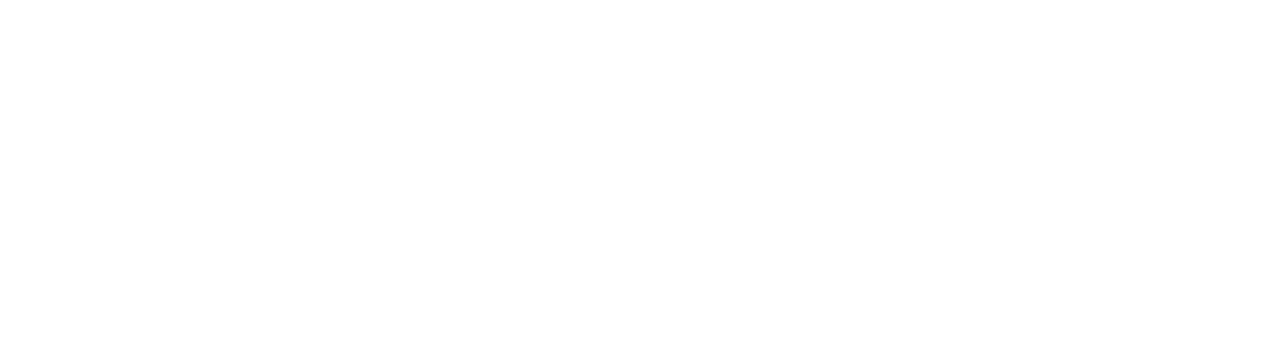
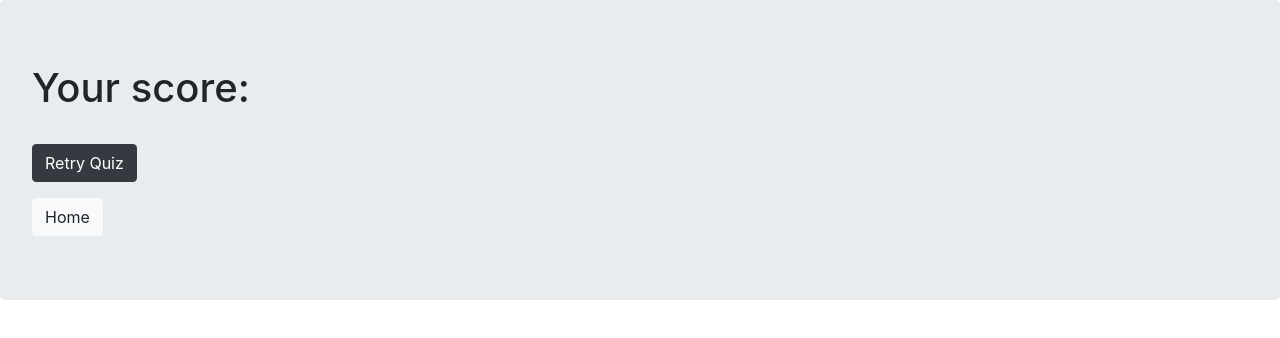
Before and after one commit to reaganogrady/imagequiz, a React (Create React App) app: page /#/score in a window 1280 px wide. Shown: the top 338 px of the page. Built offline with nearby package versions, Linux system fonts and the light colour scheme.

Commit message:
Changing computers

```diff
--- a/src/App.js
+++ b/src/App.js
@@ -3,7 +3,7 @@ import 'bootstrap/dist/css/bootstrap.css'
 import Home from './home';
 import Login from './login';
 import Quiz from './quiz';
-import Score from './score.js';
+import Score from './score';
 import { HashRouter, Switch, Route } from 'react-router-dom';
 
 function App() {
@@ -12,8 +12,8 @@ function App() {
       <Switch>
         <Route exact path ="/" component= { Login } />
         <Route path="/home" component={ Home } />
-        <Route path="/quiz.js" component={ Quiz } />
-        <Route path="/score.js" component = { Score } />
+        <Route path="/quiz" component={ Quiz } />
+        <Route path="/score" component = { Score } />
       </Switch>
    </HashRouter>
   );
--- a/src/home.js
+++ b/src/home.js
@@ -8,7 +8,7 @@ function Home() {
     const history = useHistory();
 
     let onImageClick = () => {
-        history.push('/quiz.js');
+        history.push('/quiz');
     }
 
     const output = [];
--- a/src/quiz.js
+++ b/src/quiz.js
@@ -11,7 +11,7 @@ function Quiz () {
 
     let onSubmit = () => {
         console.log("change");
-        history.push('/score.js');
+        history.push('/score');
     }
 
     const output = [];
--- a/src/score.js
+++ b/src/score.js
@@ -1,7 +1,6 @@
 import 'bootstrap/dist/css/bootstrap.css'
 import './App.css';
-import Jumbotron from 'react-bootstrap/Jumbotron'
-import Quiz from './quiz.js';
+import Jumbotron from 'react-bootstrap/Jumbotron';
 import { useHistory } from 'react-router-dom';
 import {Button, Form} from 'react-bootstrap';
 
@@ -9,11 +8,22 @@ import {Button, Form} from 'react-bootstrap';
 function Score() {
     const history = useHistory();
 
+    let retry = () => {
+        history.push('/quiz');
+    }
+
+    let home = () => {
+        history.push('/home');
+    }
+
     return(
         <Jumbotron>
         <h1> Your score: </h1>
         <br></br>
-        <Button type = "submit" variant="dark" class="retry"> Retry Quiz </Button>
+        <Button type = "submit" variant="dark" onClick={retry}> Retry Quiz </Button>
+
+        <p></p>
+        <Button type= "submit" variant = "light" onClick={home}>Home</Button>
         </Jumbotron>
     );
 }
```
